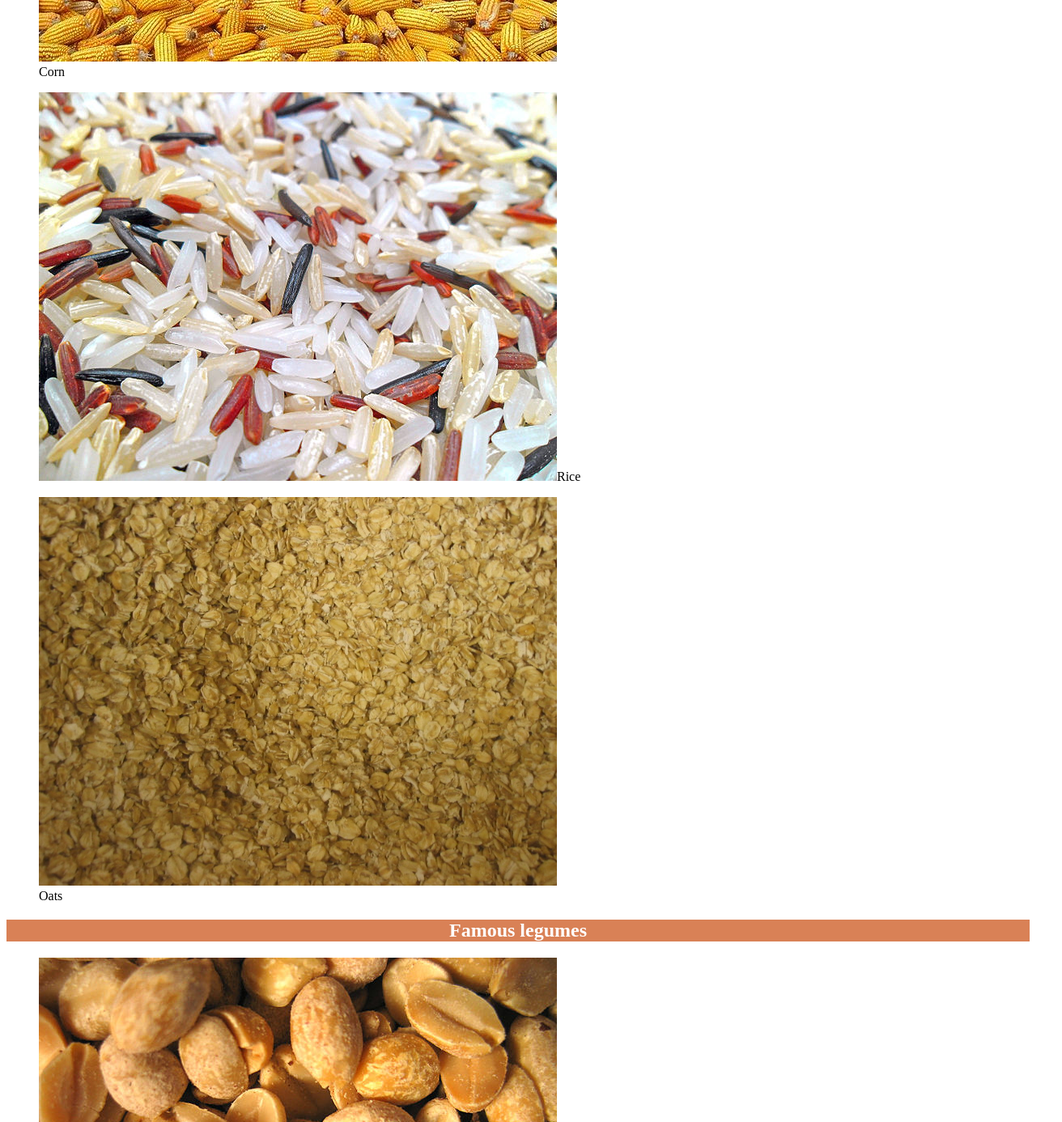
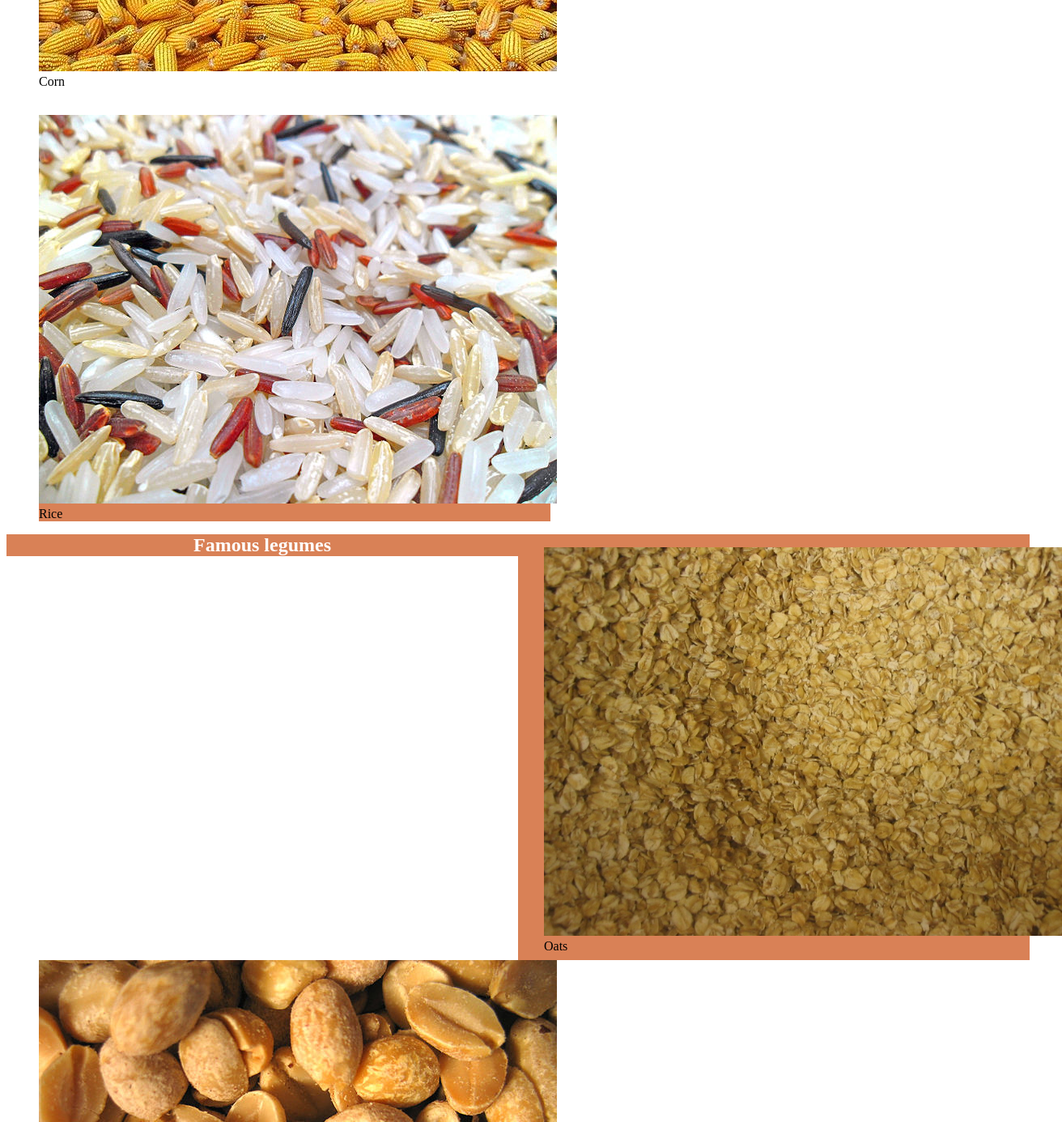
Before and after one commit to kaylaboch/assignment-5, a plain HTML site: page index.html in a window 1280 px wide. Shown: the part 880-2266 px from the top of the page at 81% size, 1312 px wide, since content can reach past the window. Drawn offline with Linux system fonts and the light colour scheme.

Commit message:
added more floats, figure widths, padding

```diff
--- a/css/main.css
+++ b/css/main.css
@@ -13,6 +13,7 @@ html{
 }
 .p2{
   clear: left;
+  float: right;
 }
 
 .clear-it{
@@ -63,7 +64,27 @@ h2{
   text-align: center;
   clear: left;
 }
+figure{
+  padding: top o.5em bottom 0.5em;
+  width:100%;
+  clear: left;
+}
 .corn{
+  width: 100%;
+}
+.rice{
+  clear: left;
+  float: left;
+  width: 50%;
   background-color:#d98156;
-  padding: top 1em bottom 1em;
 }
+.oats{
+  clear: right;
+  float: right;
+  width: 50%;
+  background-color: #d98156;
+  padding: 1em 2em 0.5em;
+  margin: 0;
+  border: none;
+  border-radius: none;
+}
--- a/index.html
+++ b/index.html
@@ -17,7 +17,6 @@
 </nav>
 </header>
 </div>
-<body>
 <main>
   <img class="inset" src="images/grains.jpg" alt="">
 <p>Grains are small, hard, dry seeds, with or without attached hulls or fruit layers, harvested for human or animal consumption. The two main types of commercial grain crops are cereals such as wheat and rye, and legumes such as beans and soybeans.</p>
@@ -25,17 +24,18 @@
   <img class="inset clear-it" src="images/cereals.jpg" alt="">
   <img class="inset clear-it" src="images/quinoa.jpg" alt="">
 
-<h2>Famous cereals</h2>
-<figure>
-  <img class"corn" src="images/corn.jpg" alt="Corn">
+<body>
+<h2 class="fc">Famous cereals</h2>
+<figure class="corn">
+  <img class="c" src="images/corn.jpg" alt="Corn">
   <figcaption>Corn</figcaption>
 </figure>
-<figure>
-  <img class "rice" src="images/rice.jpg" alt="rice>"
+<figure class="rice">
+  <img class="r" src="images/rice.jpg" alt="rice>"
   <figcaption>Rice</figcaption>
 </figure>
-<figure>
-  <img class"oats" src="images/oats.jpg" alt="Oats">
+<figure class="oats">
+  <img class="o" src="images/oats.jpg" alt="Oats">
   <figcaption>Oats</figcaption>
 </figure>
 
```
